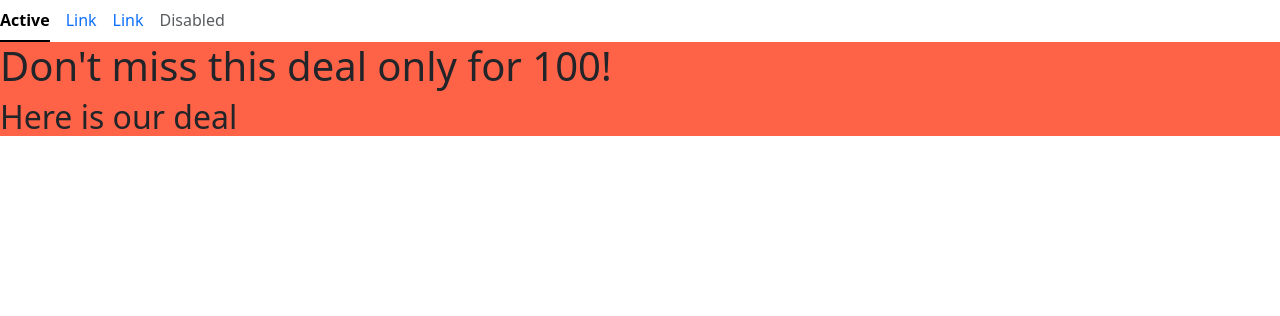
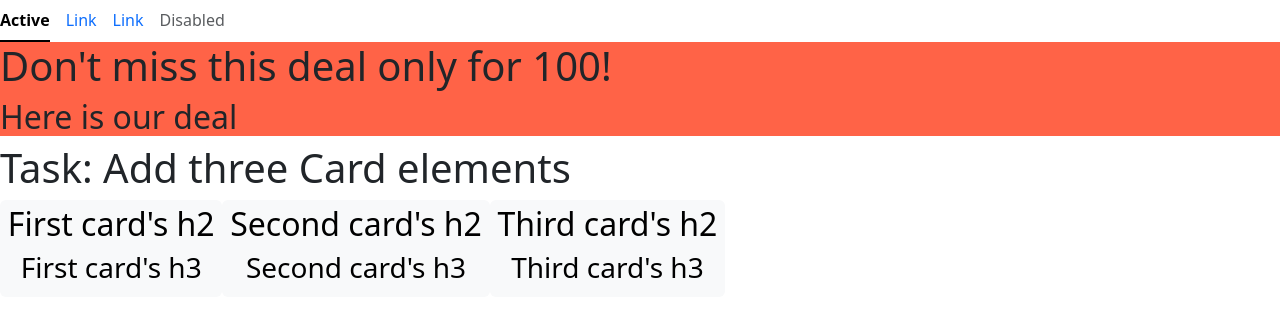
Before and after one commit to saji2000/meta-react, a React (Vite) app: page / in a window 1280 px wide. Shown: the top 316 px of the page. Built offline with nearby package versions, Linux system fonts and the light colour scheme.

Commit message:
resuing components

```diff
--- a/src/App.tsx
+++ b/src/App.tsx
@@ -1,12 +1,17 @@
 import { useState } from "react";
 import Nav from "./components/Nav";
 import Promo from "./components/Promo";
+import Card from "./components/Card";
 
 function App() {
   return (
     <>
       <Nav />
       <Promo price={100}>Here is our deal</Promo>
+      <h1>Task: Add three Card elements</h1>
+      <Card h2="First card's h2" h3="First card's h3" />
+      <Card h2="Second card's h2" h3="Second card's h3" />
+      <Card h2="Third card's h2" h3="Third card's h3" />
     </>
   );
 }
--- /dev/null
+++ b/src/components/Card.tsx
@@ -0,0 +1,17 @@
+interface Input {
+  h2: string;
+  h3: string;
+}
+
+const Card = ({ h2, h3 }: Input) => {
+  return (
+    <>
+      <div className="badge text-bg-light">
+        <h2>{h2}</h2>
+        <h3>{h3}</h3>
+      </div>
+    </>
+  );
+};
+
+export default Card;
```
